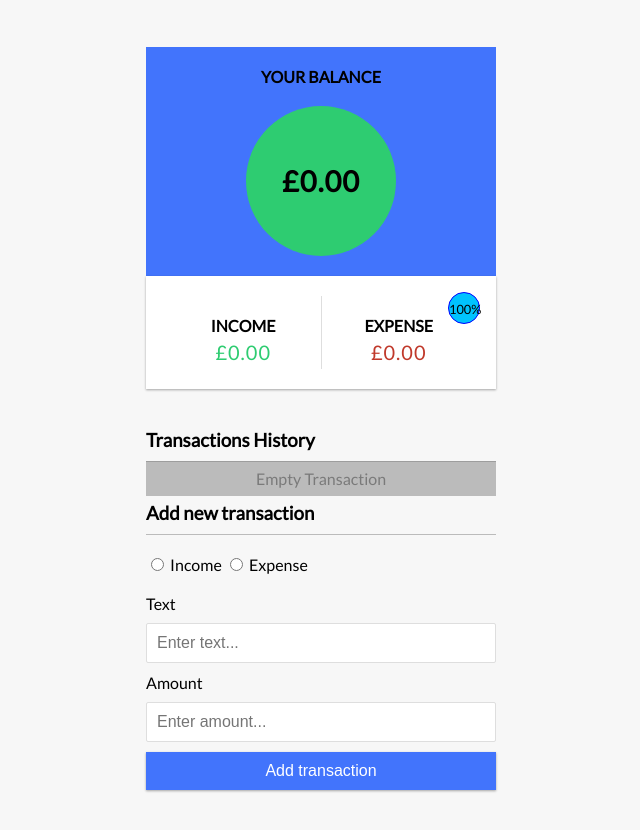
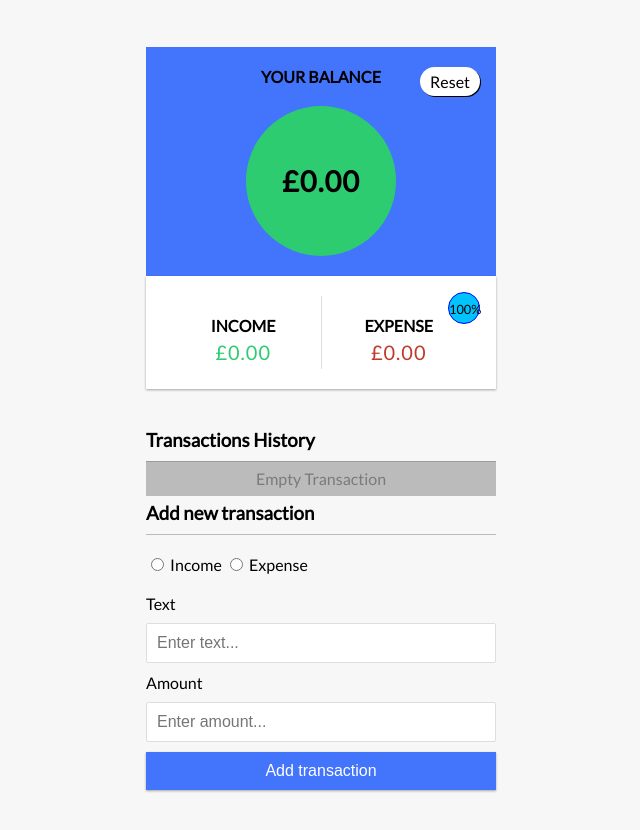
Before and after one commit to ninthshark/expense-tracker, a plain HTML site: page index.html in a window 1280 px wide. Shown: the part 52-882 px from the top of the page, without its empty margins (319-959 px from the left). Drawn offline with Linux system fonts and the light colour scheme.

Commit message:
added reset data button

```diff
--- a/index.html
+++ b/index.html
@@ -12,6 +12,7 @@
 
     <div class="container">
       <div class="summary">
+        <div class="reset">Reset</div>
         <h4>Your Balance</h4>
         <div class="balance">
           <h1 id="balance">$0.00</h1>
--- a/script.js
+++ b/script.js
@@ -13,6 +13,7 @@ const transactionError = document.getElementById("transaction-error");
 const emptyTransaction = document.querySelector(".empty-transaction");
 const expensePercent = document.querySelector(".expense-pc");
 const submitBtn = document.querySelector(".submit");
+const resetBtn = document.querySelector(".reset");
 
 // let dummyTransactions = [
 // { id: 1, text: "Flower", amount: -20 },
@@ -193,6 +194,12 @@ const updateLocalStorage = () => {
 transactionUpdate();
 
 form.addEventListener("submit", addTransaction);
+resetBtn.addEventListener("click", () => {
+  transactions = [];
+  updateLocalStorage();
+  transactionUpdate();
+  updateValue();
+});
 
 /*
 list.addEventListener("click", (e) => {
--- a/style.css
+++ b/style.css
@@ -45,6 +45,7 @@ h4 {
 
 .summary {
   background-color: #4274fc;
+  position: relative;
 }
 
 .inc-exp-container {
@@ -257,3 +258,19 @@ input[type="number"] {
 .edit-transaction {
   background: orangered;
 }
+
+.reset {
+  position: absolute;
+  right: 1rem;
+  top: 20px;
+  background: white;
+  padding: 5px 10px;
+  border-radius: 15px;
+  text-align: center;
+  cursor: pointer;
+  box-shadow: 1px 1px black;
+}
+
+.reset:hover {
+  background: gray;
+}
```
